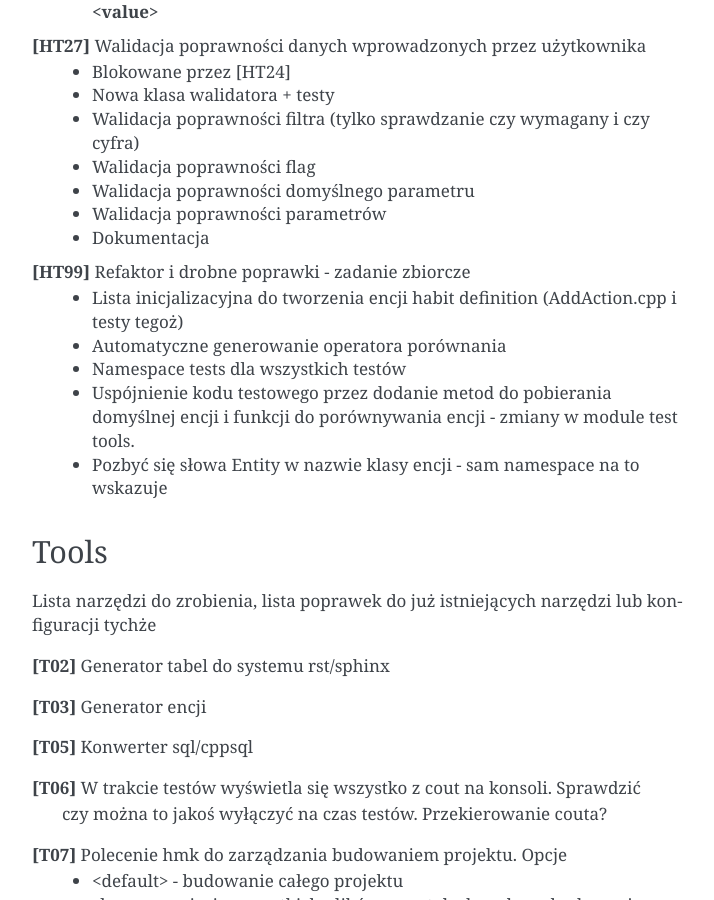
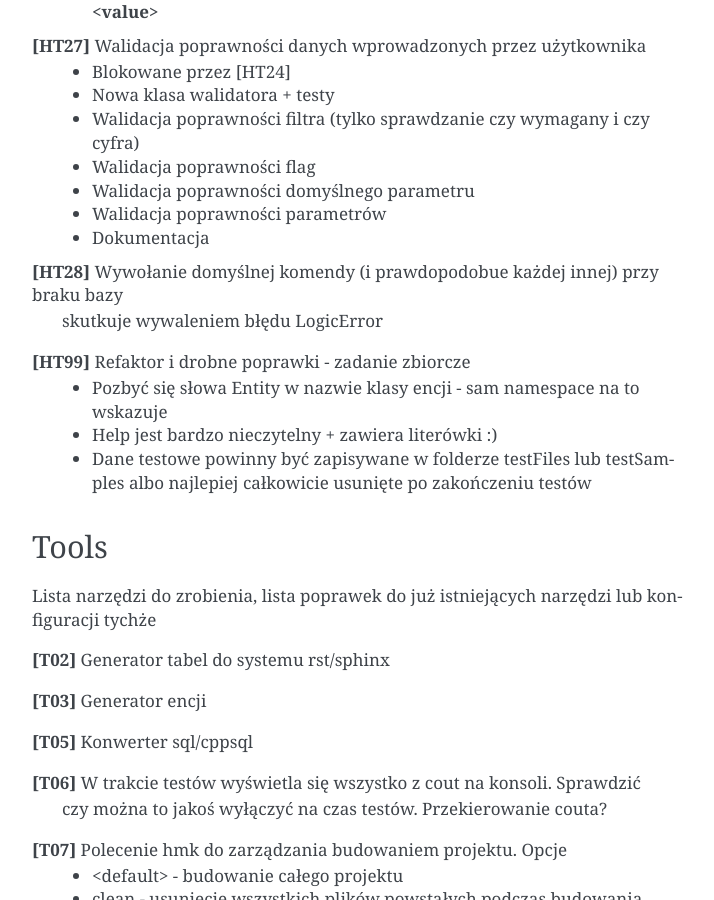
Before and after one commit to minescias/HabitTacker, a Sphinx documentation site: the page built from Documentation/source/Tasks.rst, in a window 1280 px wide and 900 px high, scrolled down 2743 px. Shown: the whole window, without its empty margins (388-1102 px from the left). Built offline with Sphinx 7.4.7, drawn with Linux system fonts in a browser that asks for light colours.

```diff
--- a/Documentation/source/Tasks.rst
+++ b/Documentation/source/Tasks.rst
@@ -117,14 +117,14 @@ Zadania dotyczące modułu HT
  *  Walidacja poprawności parametrów
  *  Dokumentacja
 
+**[HT28]** Wywołanie domyślnej komendy (i prawdopodobue każdej innej) przy braku bazy
+    skutkuje wywaleniem błędu LogicError
+
 **[HT99]** Refaktor i drobne poprawki - zadanie zbiorcze
- *  Lista inicjalizacyjna do tworzenia encji habit definition (AddAction.cpp i
-    testy tegoż)
- *  Automatyczne generowanie operatora porównania
- *  Namespace tests dla wszystkich testów
- *  Uspójnienie kodu testowego przez dodanie metod do pobierania domyślnej
-    encji i funkcji do porównywania encji - zmiany w module test tools.
  *  Pozbyć się słowa Entity w nazwie klasy encji - sam namespace na to wskazuje
+ *  Help jest bardzo nieczytelny + zawiera literówki :)
+ *  Dane testowe powinny być zapisywane w folderze testFiles lub testSamples
+    albo najlepiej całkowicie usunięte po zakończeniu testów
 
 Tools
 *******************************************************************************
```
Also changed, not shown: Documentation/source/Notes.rst (+19 -0 lines).
